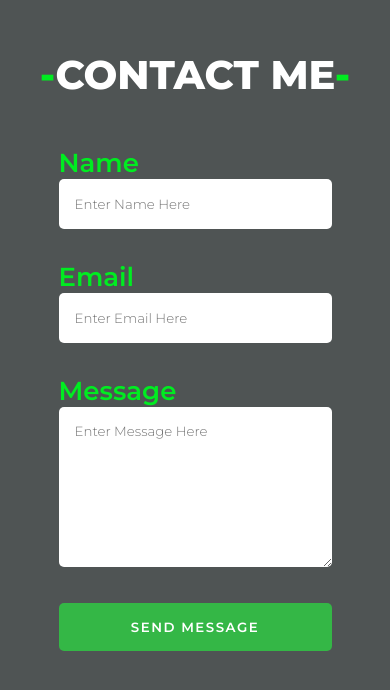
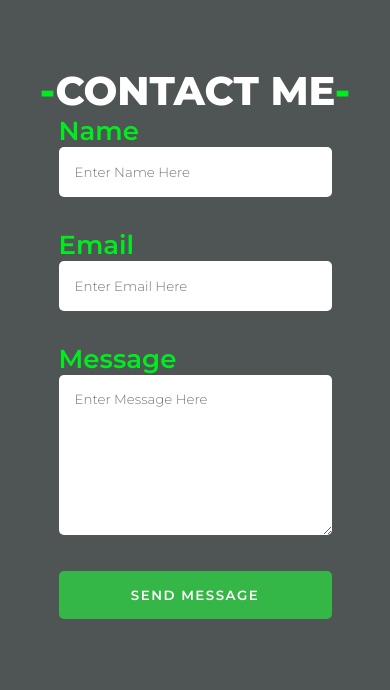
Before and after one commit to JeffGolota7/portfolio, a plain HTML site: page index.html in a window 390 px wide. Shown: the part 2772-3462 px from the top of the page. Drawn offline with Linux system fonts and the light colour scheme.

Commit message:
Update main.css

```diff
--- a/css/main.css
+++ b/css/main.css
@@ -766,6 +766,10 @@ body {
   #about .wave {
     top: -3rem;
   }
+  #contact .contact-form .contact-title {
+    margin-bottom: 0;
+    margin-top: 2rem;
+  }
   #contact .contact-form .contact-input button {
     margin-top: 0;
   }
```
